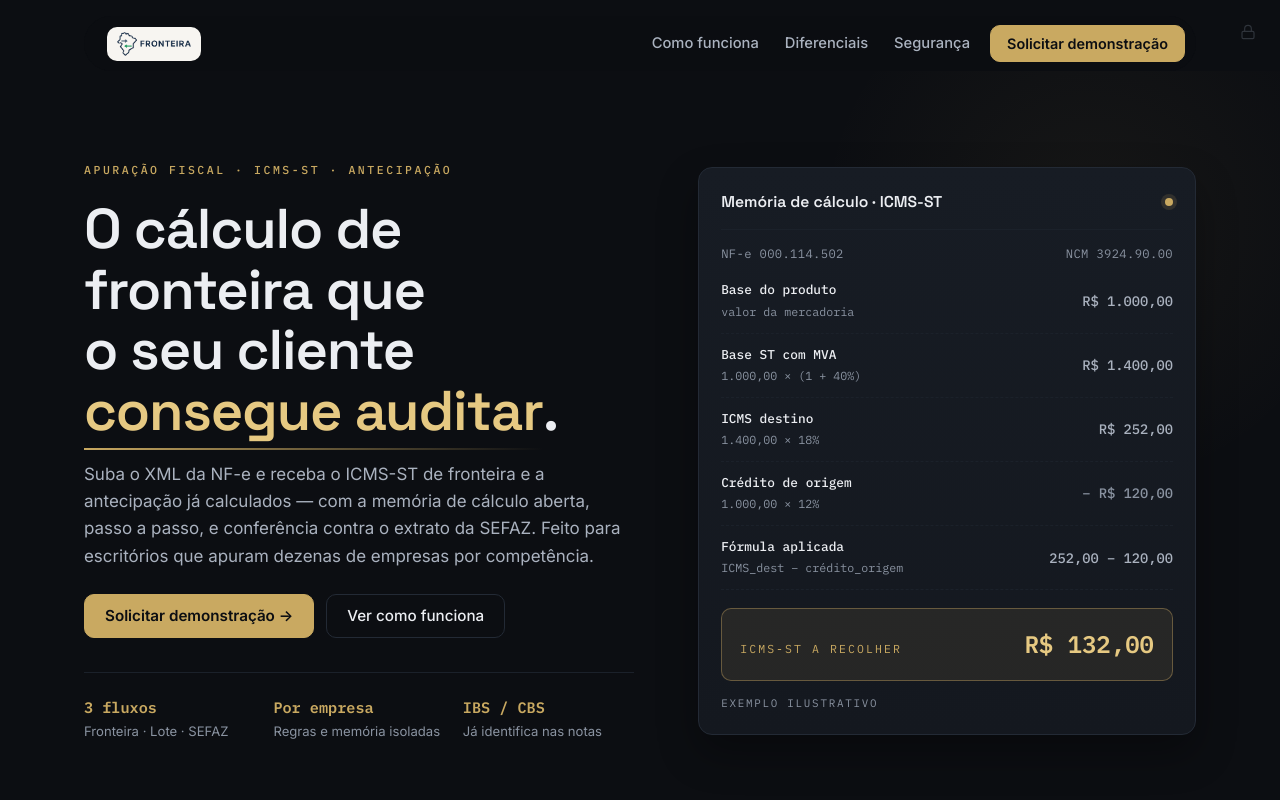
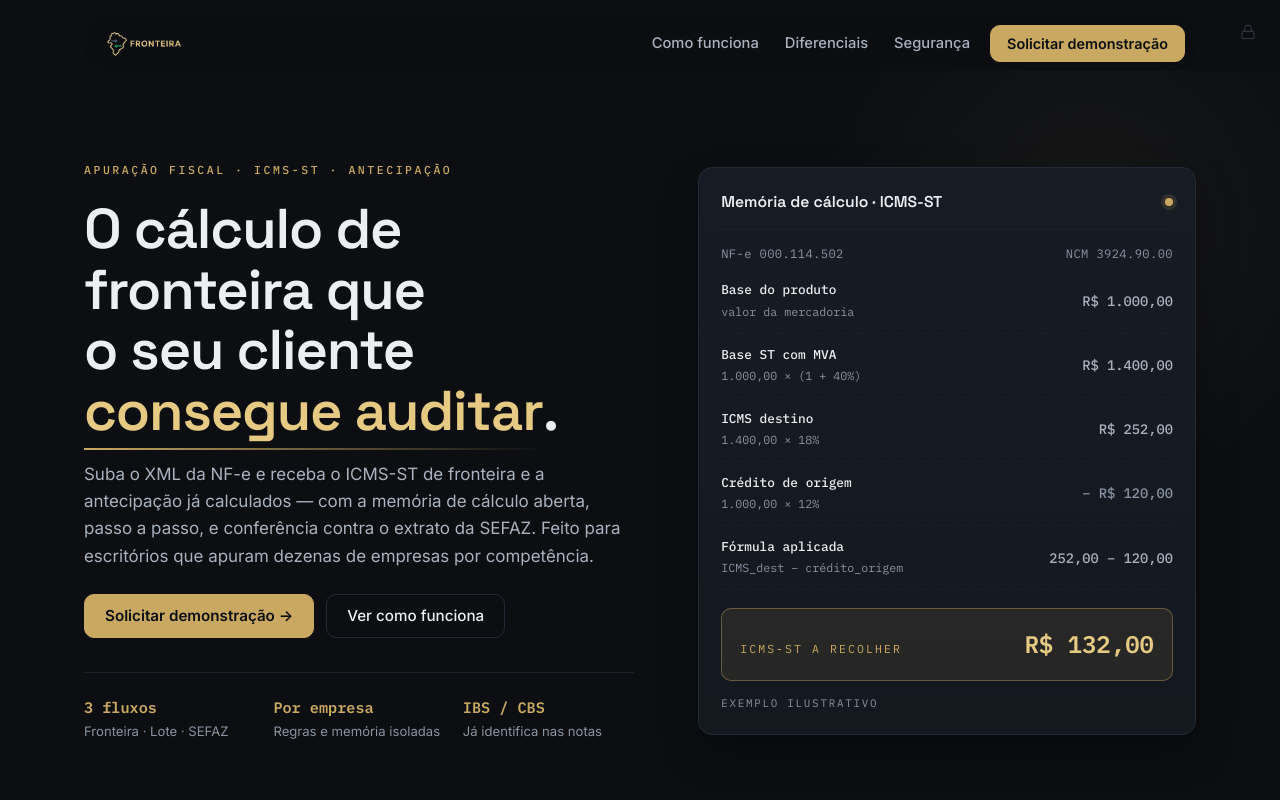
Before and after one commit to ndmg-dev/FRONTEIRA-LP, a React (Vite) app in the folder fronteira-landing/: page / in a window 1280 px wide. Shown: the top 800 px of the page. Built offline with nearby package versions, Linux system fonts and the light colour scheme; no server answers.

Commit message:
feat: update BrandLogo component and remove logo chip background for improved visibility

```diff
--- a/fronteira-landing/src/components/ui/BrandLogo.module.css
+++ b/fronteira-landing/src/components/ui/BrandLogo.module.css
@@ -1,12 +1,3 @@
-.chip {
-  display: inline-flex;
-  align-items: center;
-  background: var(--logo-chip-bg);
-  border-radius: var(--radius-sm);
-  padding: 5px 10px;
-  line-height: 0;
-}
-
 .img {
   display: block;
   height: var(--brand-logo-height, 22px);
--- a/fronteira-landing/src/components/ui/BrandLogo.tsx
+++ b/fronteira-landing/src/components/ui/BrandLogo.tsx
@@ -7,16 +7,13 @@ import styles from './BrandLogo.module.css'
 type Props = { height?: number }
 
 /**
- * Logo oficial (mark + wordmark, PNG). O arquivo é desenhado em tons
- * escuros para fundo claro — a pastilha (`--logo-chip-bg`, tokens.css)
- * garante contraste sobre o tema escuro do site sem recolorir a marca.
+ * Logo oficial (mark + wordmark, PNG). O traço escuro original (pensado
+ * para fundo claro) foi recolorido para dourado — ver
+ * `src/assets/logo.png` — pra ficar legível sobre o tema escuro do site
+ * sem precisar de fundo atrás.
  */
 export function BrandLogo({ height = 22 }: Props) {
   const style = { '--brand-logo-height': `${height}px` } as CSSProperties
 
-  return (
-    <span className={styles.chip} style={style}>
-      <img className={styles.img} src={logoSrc} alt={brand.logoAlt} />
-    </span>
-  )
+  return <img className={styles.img} style={style} src={logoSrc} alt={brand.logoAlt} />
 }
--- a/fronteira-landing/src/styles/tokens.css
+++ b/fronteira-landing/src/styles/tokens.css
@@ -45,11 +45,6 @@
   --gold-dim: var(--mg-color-gold-dim);
   --ok: var(--mg-color-ok);
 
-  /* Pastilha clara atrás do logo oficial (PNG em tons escuros, pensado para
-     fundo claro) — a marca em si não é redesenhada, só ganha uma base que
-     garante contraste sobre o tema escuro do site. */
-  --logo-chip-bg: #f7f5f1;
-
   /* translúcidos derivados do dourado (§5) */
   --gold-06: rgba(201, 169, 97, 0.06);
   --gold-10: rgba(201, 169, 97, 0.1);
```
Also changed, not shown: fronteira-landing/src/assets/logo.png.
